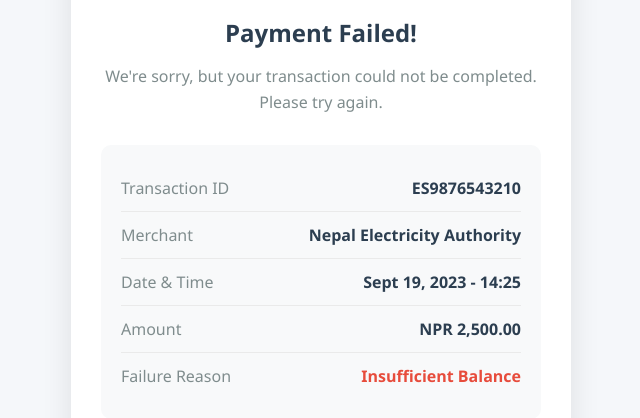
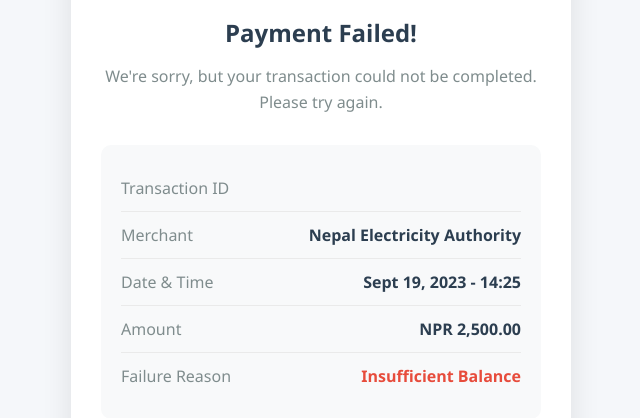
Before and after one commit to notsuz/EcomWebsite-py-django, a Django app: page /payments/failure_url/ in a window 1280 px wide. Shown: the part 284-702 px from the top of the page, without its empty margins (319-959 px from the left). Run offline with Django 5.2, Linux system fonts and the light colour scheme; some libraries are stand-ins or nearby versions.

Commit message:
explained in txtfile

```diff
--- a/payments/templates/failure_esewa.html
+++ b/payments/templates/failure_esewa.html
@@ -224,7 +224,7 @@
             <div class="transaction-details">
                 <div class="detail-row">
                     <span class="detail-label">Transaction ID</span>
-                    <span class="detail-value">ES9876543210</span>
+                    <span class="detail-value"></span>
                 </div>
                 <div class="detail-row">
                     <span class="detail-label">Merchant</span>
--- a/text.txt
+++ b/text.txt
@@ -17,6 +17,7 @@ secret_key/signature:
 
 get_or_create -> only once done for payment
 payment integration part done with esewa, left admin panel, and redirect without reloading page
+order management done, cart empty after successful payment done
 
 
 -----------------------without reload-------------
```
